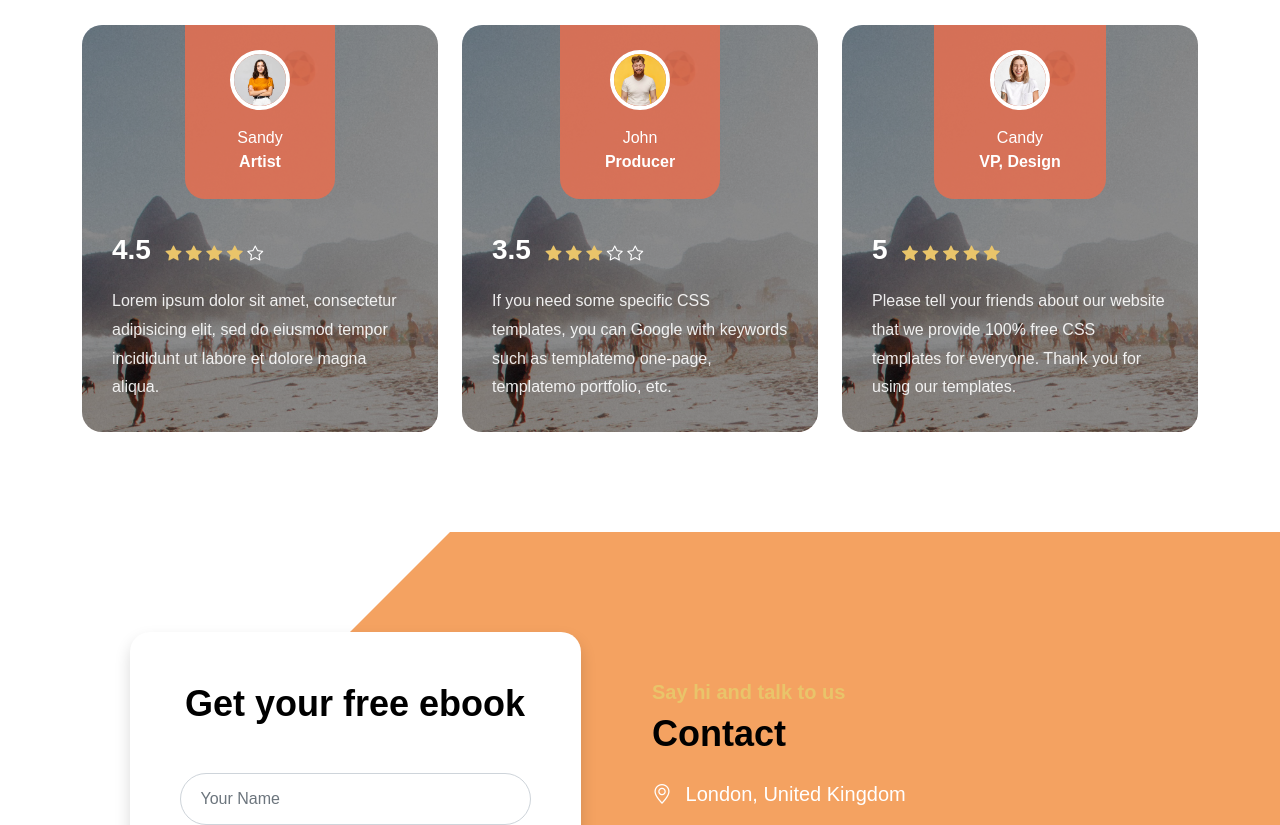
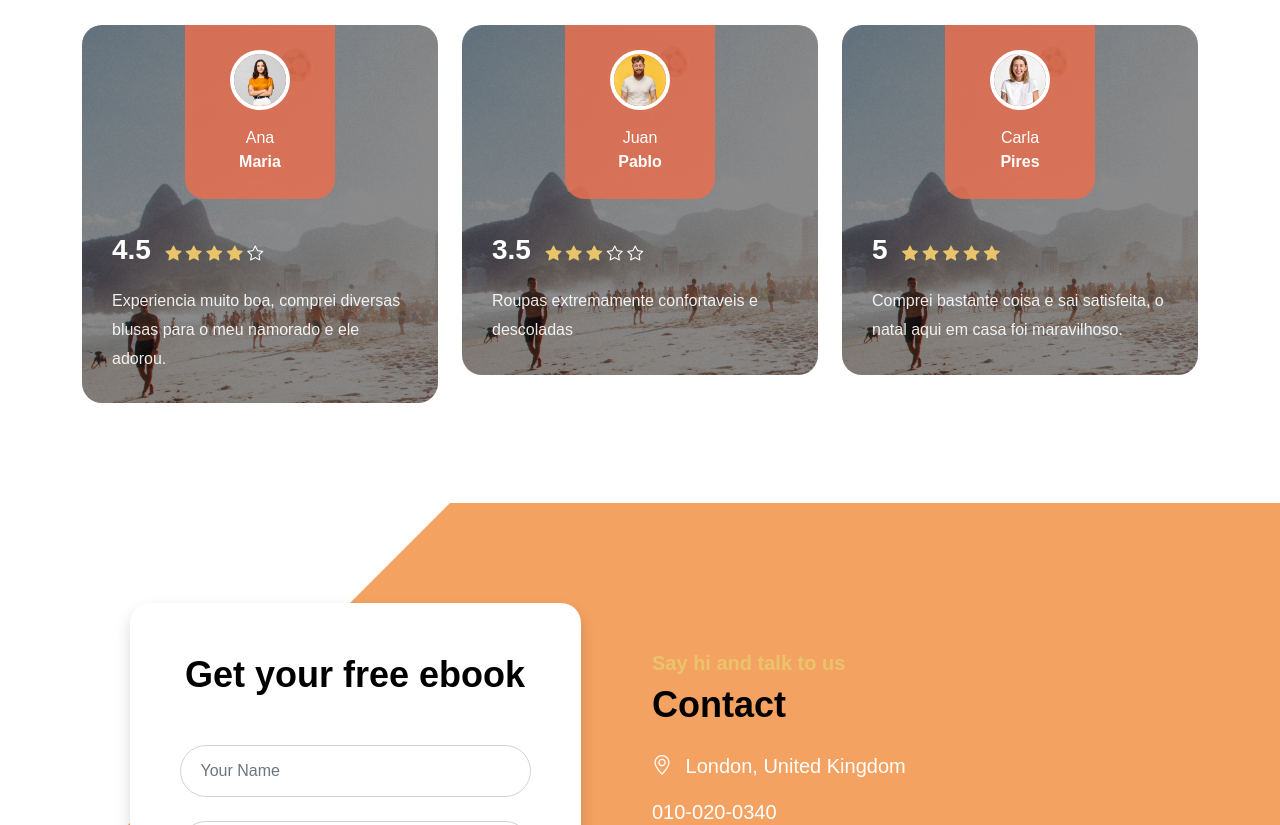
Before and after one commit to Recriorj/site, a plain HTML site: page index.html in a window 1280 px wide. Shown: the part 2420-3245 px from the top of the page. Drawn offline with Linux system fonts and the light colour scheme; a web font is replaced by a local one.

Commit message:
Add files via upload

```diff
--- a/index.html
+++ b/index.html
@@ -228,9 +228,9 @@ https://templatemo.com/tm-588-ebook-landing
                                     <img src="images/avatar/portrait-beautiful-young-woman-standing-grey-wall.jpg" class="img-fluid avatar-image" alt="">
 
                                     <div class="text-center mt-3">
-                                        <span class="text-white">Sandy</span>
+                                        <span class="text-white">Ana</span>
 
-                                        <strong class="d-block text-white">Artist</strong>
+                                        <strong class="d-block text-white">Maria</strong>
                                     </div>
                                 </div>
 
@@ -245,7 +245,7 @@ https://templatemo.com/tm-588-ebook-landing
                                         <i class="bi-star"></i>
                                     </div>
 
-                                    <p class="mb-0">Lorem ipsum dolor sit amet, consectetur adipisicing elit, sed do eiusmod tempor incididunt ut labore et dolore magna aliqua.</p>
+                                    <p class="mb-0">Experiencia muito boa, comprei diversas blusas para o meu namorado e ele adorou.</p>
                                 </div>
                             </div>
                         </div>
@@ -256,9 +256,9 @@ https://templatemo.com/tm-588-ebook-landing
                                     <img src="images/avatar/portrait-young-redhead-bearded-male.jpg" class="img-fluid avatar-image avatar-image-left" alt="">
 
                                     <div class="text-center mt-3">
-                                        <span class="text-white">John</span>
+                                        <span class="text-white">Juan</span>
 
-                                        <strong class="d-block text-white">Producer</strong>
+                                        <strong class="d-block text-white">Pablo</strong>
                                     </div>
                                 </div>
 
@@ -273,7 +273,7 @@ https://templatemo.com/tm-588-ebook-landing
                                         <i class="bi-star"></i>
                                     </div>
 
-                                    <p class="mb-0">If you need some specific CSS templates, you can Google with keywords such as templatemo one-page, templatemo portfolio, etc.</p>
+                                    <p class="mb-0">Roupas extremamente confortaveis e descoladas</p>
                                 </div>
                             </div>
                         </div>
@@ -284,9 +284,9 @@ https://templatemo.com/tm-588-ebook-landing
                                     <img src="images/avatar/pretty-blonde-woman.jpg" class="img-fluid avatar-image" alt="">
 
                                     <div class="text-center mt-3">
-                                        <span class="text-white">Candy</span>
+                                        <span class="text-white">Carla</span>
 
-                                        <strong class="d-block text-white">VP, Design</strong>
+                                        <strong class="d-block text-white">Pires</strong>
                                     </div>
                                 </div>
 
@@ -301,7 +301,7 @@ https://templatemo.com/tm-588-ebook-landing
                                         <i class="bi-star-fill"></i>
                                     </div>
 
-                                    <p class="mb-0">Please tell your friends about our website that we provide 100% free CSS templates for everyone. Thank you for using our templates.</p>
+                                    <p class="mb-0">Comprei bastante coisa e sai satisfeita, o natal aqui em casa foi maravilhoso.</p>
                                 </div>
                             </div>
                         </div>
```
